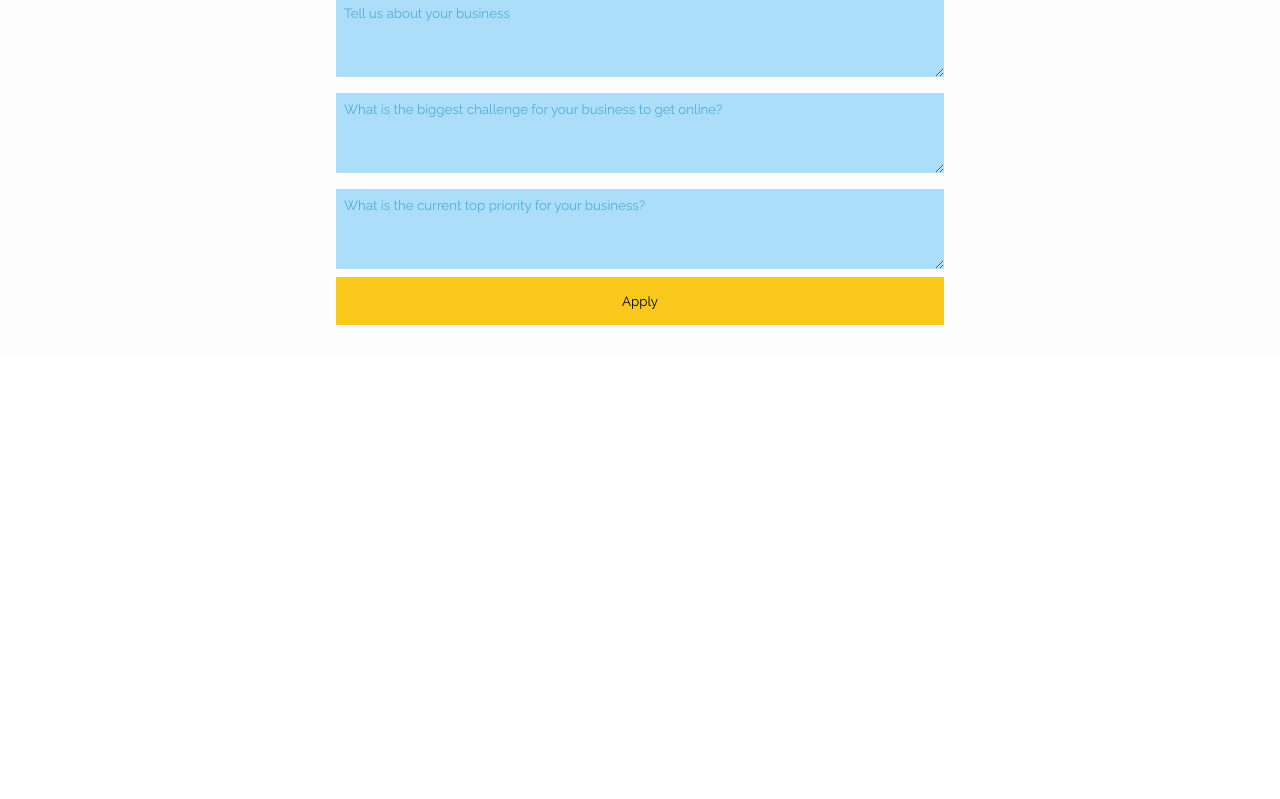
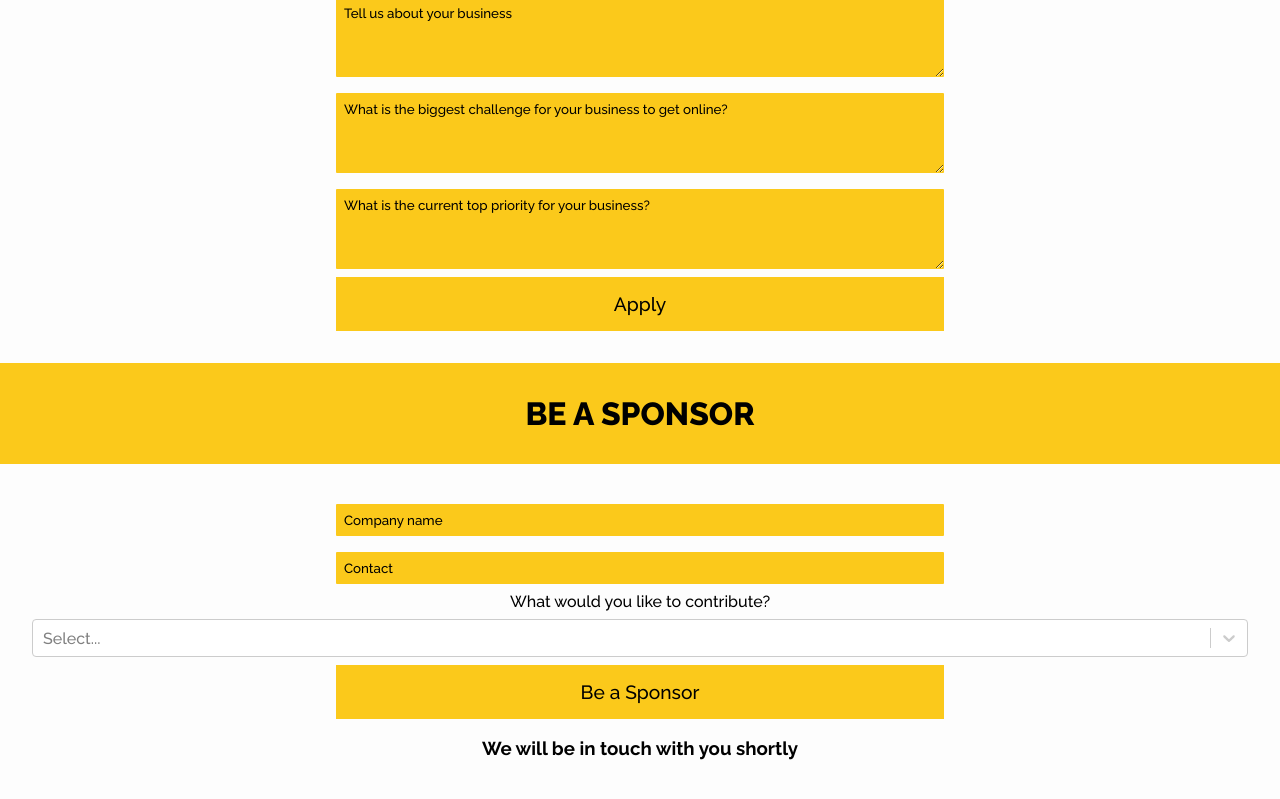
Before and after one commit to go-online-fund/frontend, a React (Create React App) app: page / in a window 1280 px wide. Shown: the part 1419-2218 px from the top of the page. Before the commit the page ends 1776 px from the top, so only its background shows below. Built offline with nearby package versions, Linux system fonts and the light colour scheme.

Commit message:
sponsors form
- added soponsors form
- installed react-select

```diff
--- a/package.json
+++ b/package.json
@@ -14,6 +14,7 @@
     "react": "^16.13.1",
     "react-dom": "^16.13.1",
     "react-scripts": "3.4.1",
+    "react-select": "^3.1.0",
     "styled-components": "^5.0.1",
     "typescript": "^3.7.5"
   },
@@ -37,5 +38,8 @@
       "last 1 firefox version",
       "last 1 safari version"
     ]
+  },
+  "devDependencies": {
+    "@types/react-select": "^3.0.11"
   }
 }
--- a/public/index.html
+++ b/public/index.html
@@ -15,7 +15,7 @@
       user's mobile device or desktop. See https://developers.google.com/web/fundamentals/web-app-manifest/
     -->
     <link rel="manifest" href="%PUBLIC_URL%/manifest.json" />
-    <link href="https://fonts.googleapis.com/css2?family=Raleway&display=swap" rel="stylesheet">
+    <link href="https://fonts.googleapis.com/css2?family=Raleway:wght@500;700;800&display=swap" rel="stylesheet">
     <!--
       Notice the use of %PUBLIC_URL% in the tags above.
       It will be replaced with the URL of the `public` folder during the build.
--- a/src/components/App.tsx
+++ b/src/components/App.tsx
@@ -5,9 +5,11 @@ import Header from './header/header';
 import CallToAction from './pages/landing/call-to-action';
 import MoveOnline from './pages/landing/move-online';
 import ApplyFundForm from './pages/landing/apply-fund-form';
+import SponsorsForm from './pages/landing/sponsors-form';
+import { StylesSchema } from '../shared/enums/styles';
 
 const AppWrapper = styled.div`
-  background-color: #fdfdfd;
+  background-color: ${StylesSchema.White};
   height: 100%;
 `;
 
@@ -18,6 +20,7 @@ const App: React.FC = ()  => {
       <CallToAction />
       <MoveOnline />
       <ApplyFundForm />
+      <SponsorsForm />
     </AppWrapper>
   );
 }
--- a/src/components/elements/buttons.tsx
+++ b/src/components/elements/buttons.tsx
@@ -6,6 +6,7 @@ export const PrimaryButton = styled.button `
   border: 0;
   color: ${StylesSchema.Black};
   font-family: 'Raleway', sans-serif;
+  font-size: 1.2rem;
   padding: 1rem 0;
   width: 100%;
 
--- a/src/components/elements/form-control.tsx
+++ b/src/components/elements/form-control.tsx
@@ -5,7 +5,7 @@ const formControlStyles = css`
   border: none;
   border-radius: 1px;
   box-sizing: border-box;
-  background-color: #ACDEF9;
+  background-color: ${StylesSchema.Yellow};
   font-family: 'Raleway', sans-serif;
   margin: 0.5rem;
   padding: 0.5rem;
@@ -17,7 +17,7 @@ const formControlStyles = css`
   }
 
   &::placeholder {
-    color: #55ACD5;
+    color: ${StylesSchema.Black};
   }
 
   @media (min-width: 768px) {
--- /dev/null
+++ b/src/components/pages/landing/sponsors-form.tsx
@@ -0,0 +1,77 @@
+import React, { Suspense, useState } from 'react';
+import styled from 'styled-components';
+import { TextField } from '../../elements/form-control';
+import { PrimaryButton } from '../../elements/buttons';
+import { StylesSchema } from '../../../shared/enums/styles';
+
+interface SponsorHelpOption {
+  value: string;
+  label: string;
+}
+
+const SponsorTitle = styled.div`
+  background-color: ${StylesSchema.Yellow};
+  color: ${StylesSchema.Black};
+  font-size: 2rem;
+  font-weight: 1000;
+  padding: 2rem 0;
+  text-align: center;
+  width: 100%;
+`;
+
+const SponsorsFormWrapper = styled.form`
+  align-items: center;
+  display: flex;
+  flex-direction: column;
+  padding: 2rem 2rem;
+`;
+
+const ReactSelect = React.lazy(() => import('react-select'));
+
+const Select = styled(ReactSelect)`
+  margin: 0.5rem;
+  width: 100%;
+`;
+
+const options: SponsorHelpOption[] = [
+  { value: 'finance', label: 'Finance' },
+  { value: 'resources, logistics, or operations', label: 'Resources, Logistics, or Operations' },
+  { value: 'talent', label: 'Talent' },
+  { value: 'training', label: 'Training' },
+];
+
+const SponsorsForm: React.FC = () => {
+  const [selectedOption, setSelectedOption] = useState('');
+
+  const onSelect = (e: SponsorHelpOption[]) => {
+    // setSelectedOption()
+    const processSelection = e.map(({ value }) => value).join(',');
+    setSelectedOption(processSelection);
+  };
+
+  return (
+    <>
+    <SponsorTitle>
+      BE A SPONSOR
+    </SponsorTitle>
+    <SponsorsFormWrapper>
+      <TextField placeholder='Company name' />
+      <TextField placeholder='Contact' />
+      <span>What would you like to contribute?</span>
+      <Suspense fallback={<div>Loading Options...</div>}>
+        <Select
+          options={options}
+          isMulti
+          onChange={onSelect}
+        />
+      </Suspense>
+      <PrimaryButton>
+        Be a Sponsor
+      </PrimaryButton>
+      <h3>We will be in touch with you shortly</h3>
+    </SponsorsFormWrapper>
+    </>
+  );
+}
+
+export default SponsorsForm;
--- a/src/shared/enums/styles.ts
+++ b/src/shared/enums/styles.ts
@@ -1,4 +1,5 @@
 export enum StylesSchema {
   Yellow = '#fbc91b',
-  Black = '#000'
+  Black = '#000',
+  White = '#fdfdfd',
 }
```
Also changed, not shown: 1 other file (tests, documents, lock files or other folders).
